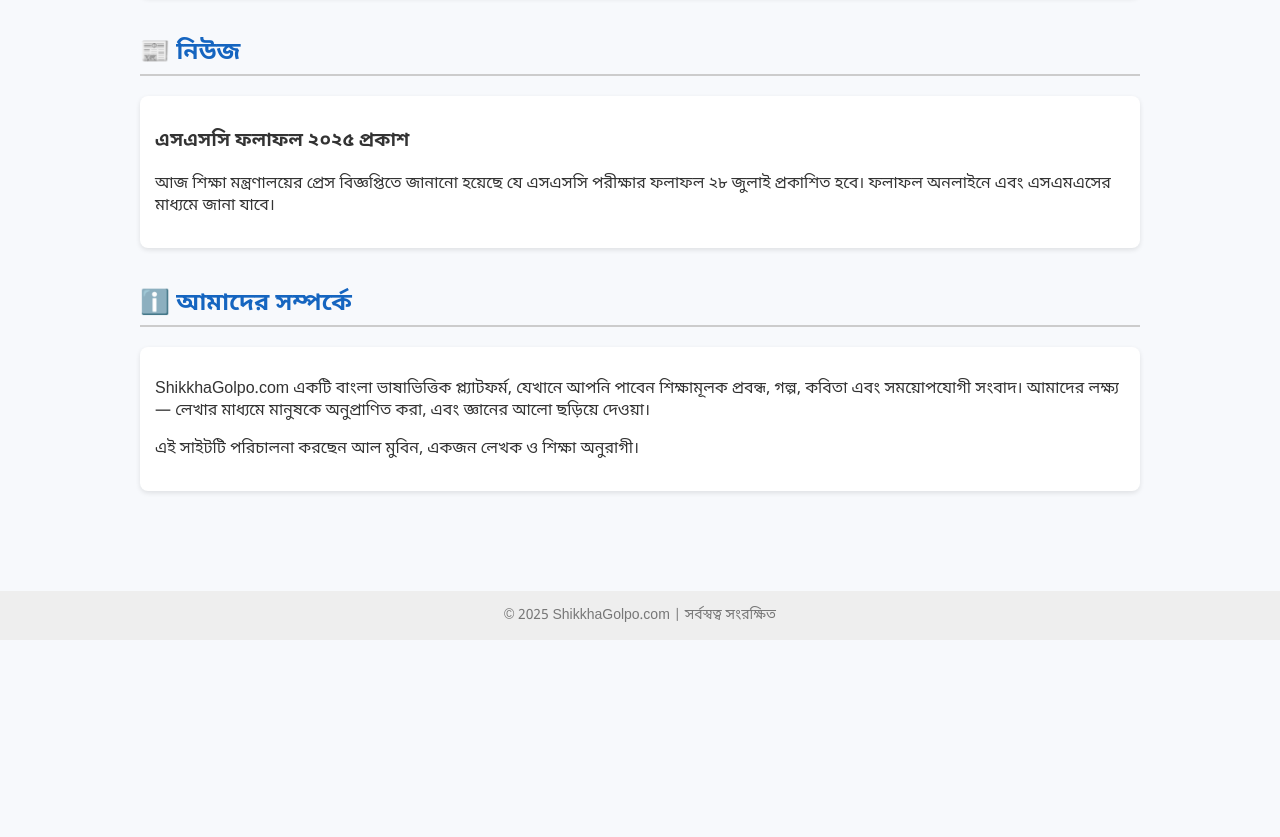
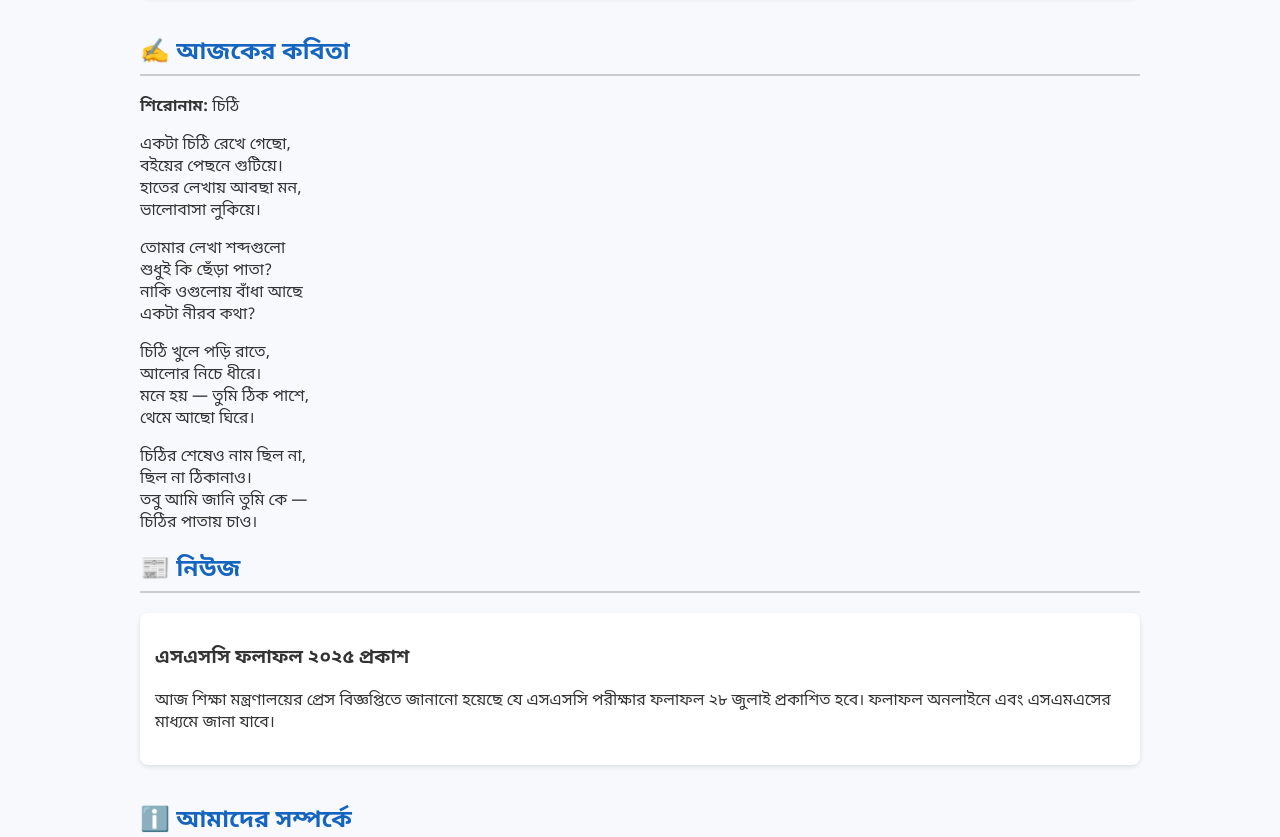
Before and after one commit to Almubin777/shikkhagolpo, a plain HTML site: page index.html in a window 1280 px wide. Shown: the part 1006-1843 px from the top of the page. Before the commit the page ends 1646 px from the top, so only its background shows below. Drawn offline with Linux system fonts and the light colour scheme.

Commit message:
Update index.html

```diff
--- a/index.html
+++ b/index.html
@@ -56,7 +56,32 @@
         <p>রোদ ঝলমলে আকাশ দেখে,<br> মনটা পড়ে যায় হারিয়ে,<br> শূন্য গলির কোন ঘরে<br> স্মৃতিরা কাঁদে ধীরে ধীরে।</p>
       </div>
     </div>
-
+<h2>✍️ আজকের কবিতা</h2>
+<p><strong>শিরোনাম:</strong> চিঠি</p>
+<p>
+একটা চিঠি রেখে গেছো,<br>
+বইয়ের পেছনে গুটিয়ে।<br>
+হাতের লেখায় আবছা মন,<br>
+ভালোবাসা লুকিয়ে।
+</p>
+<p>
+তোমার লেখা শব্দগুলো<br>
+শুধুই কি ছেঁড়া পাতা?<br>
+নাকি ওগুলোয় বাঁধা আছে<br>
+একটা নীরব কথা?
+</p>
+<p>
+চিঠি খুলে পড়ি রাতে,<br>
+আলোর নিচে ধীরে।<br>
+মনে হয় — তুমি ঠিক পাশে,<br>
+থেমে আছো ঘিরে।
+</p>
+<p>
+চিঠির শেষেও নাম ছিল না,<br>
+ছিল না ঠিকানাও।<br>
+তবু আমি জানি তুমি কে —<br>
+চিঠির পাতায় চাও।
+</p>
     <div id="news" class="section">
       <h2>📰 নিউজ</h2>
       <div class="article">
```
